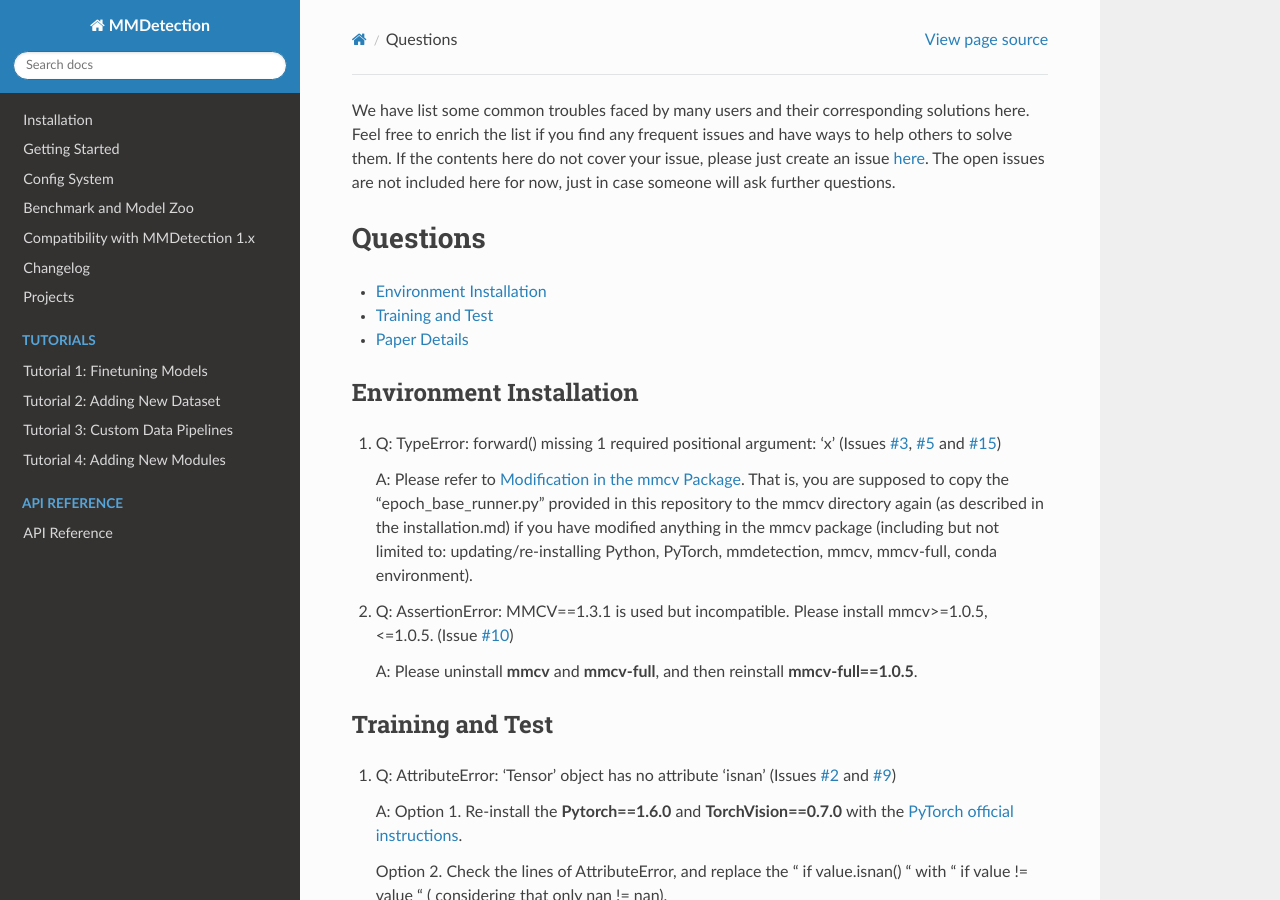
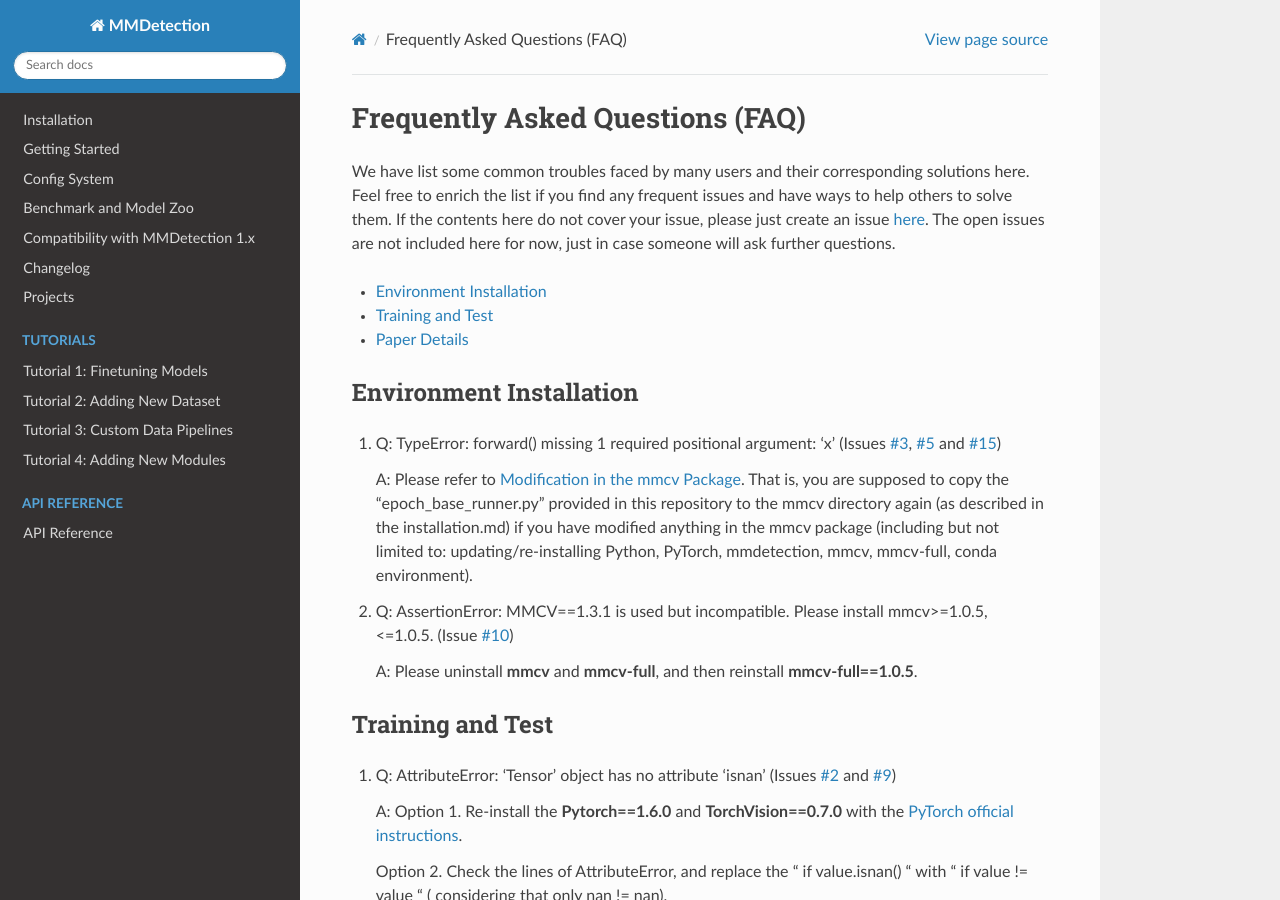
Before and after one commit to yuantn/MI-AOD, a Sphinx documentation site: the page built from docs/FAQ.md, in a window 1280 px wide and 900 px high. Built offline with Sphinx 7.4.7 and the Read the Docs theme 2.0.0, drawn with Linux system fonts in a browser that asks for light colours.

Commit message:
Update FAQ.md

```diff
--- a/docs/FAQ.md
+++ b/docs/FAQ.md
@@ -1,9 +1,9 @@
+# Frequently Asked Questions (FAQ)
+
 We have list some common troubles faced by many users and their corresponding solutions here.
 Feel free to enrich the list if you find any frequent issues and have ways to help others to solve them.
 If the contents here do not cover your issue, please just create an issue [here](../../../issues).
 The open issues are not included here for now, just in case someone will ask further questions.
-
-# Questions
 
 <!-- TOC -->
 
```
